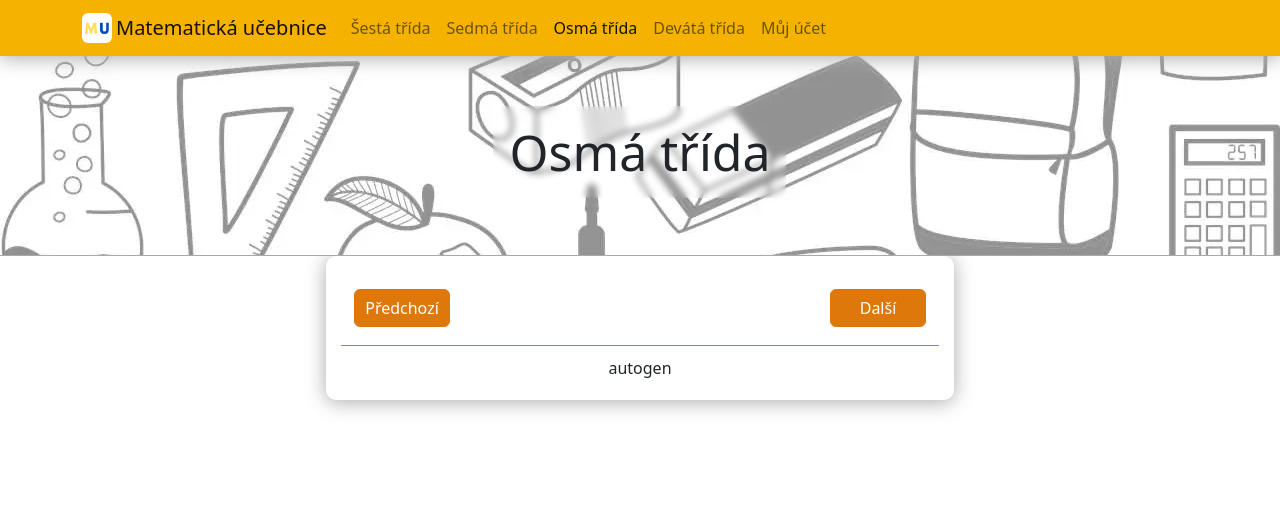
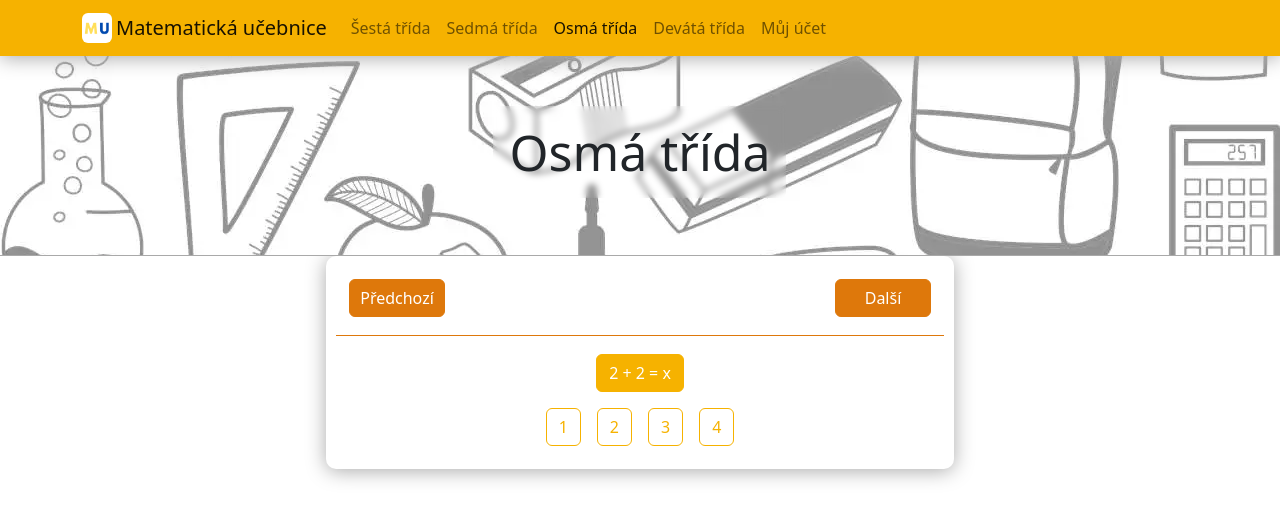
Before and after one commit to gyarab/2022-3e-matematicka_ucebnice, a Next.js app: page /class/eight in a window 1280 px wide. Both pictures are taken after a click on the button "Předchozí". Shown: the top 520 px of the page. Built offline with nearby package versions, Linux system fonts and the light colour scheme.

Commit message:
ChooseCorrectAnswer.jsx game prepared for question generating

```diff
--- a/components/games/choose-correct-answer/ChooseCorrectAnswer.jsx
+++ b/components/games/choose-correct-answer/ChooseCorrectAnswer.jsx
@@ -1,30 +1,22 @@
+import {Button, OverlayTrigger, Popover} from "react-bootstrap";
+import {useEffect, useState} from "react";
+import gameStyles from '../../../styles/games/Game.module.css'
+import {dangerColor, successColor} from "../../../lib/frontend-env-variables";
+import GameNav from "../GameNav";
+import generateEquation from "../../../lib/equationGeneration";
+
+// question, answers, correctAnswer, helperText, equation
+
 /**
  * CHOOSE CORRECT ANSWER GAME
  *
  * This game renders some question based on props, and renders a bunch of buttons with possible answers and one correct
  * answer, which is one of them. User answers by clicking on the button.
  *
- * - question: is question that is asked (string)
- * - answers: possible answers (array of strings)
- * - correctAnswer: correct answer that should be one of the answers from answers array (string)
- * - helperText: text which clarifies the question (string)
- * - equation: text representing some equation, that should be used with math questions (text)
- *
- * @param question
- * @param answers
- * @param correctAnswer
- * @param helperText
- * @param equation
+ * @param game
  * @returns {JSX.Element}
  * @constructor
  */
-import {Button, OverlayTrigger, Popover} from "react-bootstrap";
-import {useEffect, useState} from "react";
-import gameStyles from '../../../styles/games/Game.module.css'
-import {dangerColor, successColor} from "../../../lib/frontend-env-variables";
-import GameNav from "../GameNav";
-
-// question, answers, correctAnswer, helperText, equation
 const ChooseCorrectAnswer = ({game}) => {
     const [stageNumber, setStageNumber] = useState(0)
     const [attempts, setAttempts] = useState(0)
@@ -32,29 +24,30 @@ const ChooseCorrectAnswer = ({game}) => {
     /*
     TODO -> component design
     TODO -> equation (how to format equation in html-react)
-    TODO -> correct answer handler
     TODO -> score saving
+    TODO -> disable to get to another gameStage after completing the game
      */
 
-    const [windowWidth, setWindowWidth] = useState(0)
-    const [buttonStyling, setButtonStyling] = useState({
+    const defaultStyling = {
         answer: null,
         styling: {}
-    })
+    }
+    const [windowWidth, setWindowWidth] = useState(0)
+    const [buttonStyling, setButtonStyling] = useState(defaultStyling)
 
     useEffect(() => {
         if (typeof window !== 'undefined')
             setWindowWidth(window.innerWidth)
     }, [])
 
-    const handleAnswerSubmit = (answer) => {
+    const handleAnswerSubmit = (answer, correctAnswer) => {
         // if button clicked more than once ->  return because nothing changed
         if (answer === buttonStyling.answer)
             return
 
         setAttempts(prevState => prevState + 1)
 
-        if (answer === game[stageNumber].correctAnswer) {
+        if (answer === correctAnswer) {
             setButtonStyling({
                 answer: answer,
                 styling: {
@@ -79,6 +72,8 @@ const ChooseCorrectAnswer = ({game}) => {
     }
 
     const handlePreviousStage = () => {
+        setButtonStyling(defaultStyling)
+
         if (stageNumber === 0)
             setStageNumber(game.length - 1)
         else {
@@ -89,6 +84,7 @@ const ChooseCorrectAnswer = ({game}) => {
     }
 
     const handleNextStage = () => {
+        setButtonStyling(defaultStyling)
         setStageNumber(prevState => {
             return (prevState + 1) % game.length
         })
@@ -98,17 +94,36 @@ const ChooseCorrectAnswer = ({game}) => {
         const gameStage = game[localGameNumber]
 
         if (gameStage.autogenerate) {
+            const task = generateEquation('some length', gameStage.difficulty);
+
             return (
                 <div className={`${gameStyles.frame} mb-4`}>
+                    <GameNav
+                        handleNextStage={handleNextStage}
+                        handlePreviousStage={handlePreviousStage}
+                    />
                     <div className={gameStyles.mainContentContainer}>
-                        <div className={gameStyles.buttonGroup}>
-                            <Button variant={"info"} type={'button'} className={`${gameStyles.button} m-2`}
-                                    onClick={handlePreviousStage}>Předchozí</Button>
-                            <Button variant={"info"} type={'button'} className={`${gameStyles.button} m-2`}
-                                    onClick={handleNextStage}>Další</Button>
-                        </div>
-                        <div className={gameStyles.mainContentContainer}>
-                            autogen
+                            <Button
+                                className={'m-2'}
+                                style={{color: 'white'}}
+                                variant={"secondary"}
+                            >
+                                {task.question}
+                            </Button>
+                        <div>
+                            {task.answers.map((answer, index) => {
+                                return (
+                                    <Button
+                                        key={index}
+                                        variant={"outline-secondary"}
+                                        className={`m-2`}
+                                        style={answer === buttonStyling.answer ? buttonStyling.styling : {}}
+                                        onClick={() => handleAnswerSubmit(answer, task.correctAnswer)}
+                                    >
+                                        {answer}
+                                    </Button>
+                                )
+                            })}
                         </div>
                     </div>
                 </div>
@@ -153,7 +168,7 @@ const ChooseCorrectAnswer = ({game}) => {
                                         variant={"outline-secondary"}
                                         className={`m-2`}
                                         style={answer === buttonStyling.answer ? buttonStyling.styling : {}}
-                                        onClick={() => handleAnswerSubmit(answer)}
+                                        onClick={() => handleAnswerSubmit(answer, game[stageNumber].correctAnswer)}
                                     >
                                         {answer}
                                     </Button>
--- /dev/null
+++ b/lib/equationGeneration.js
@@ -0,0 +1,12 @@
+export default function generateEquation(length, difficulty) {
+    /*
+    TODO -> Funkce by měla vracet objekt jako je níže. Tento obsah by měla vygenerovat! Nezáleží na počtu odpovědí, ale je vždy pouze 1 správná.
+    TODO -> Abychom to trochu zobecnili, funkce by měla mít něco jako parametr `length`, který bude udávat počet členů v rovnici a dále úroveň obtížnosti.
+     */
+
+    return {
+        question: '2 + 2 = x',
+        correctAnswer: '4',
+        answers: ['1', '2', '3', '4']
+    }
+}
```
Also changed, not shown: pages/class/sixth.jsx (+3 -17 lines).
